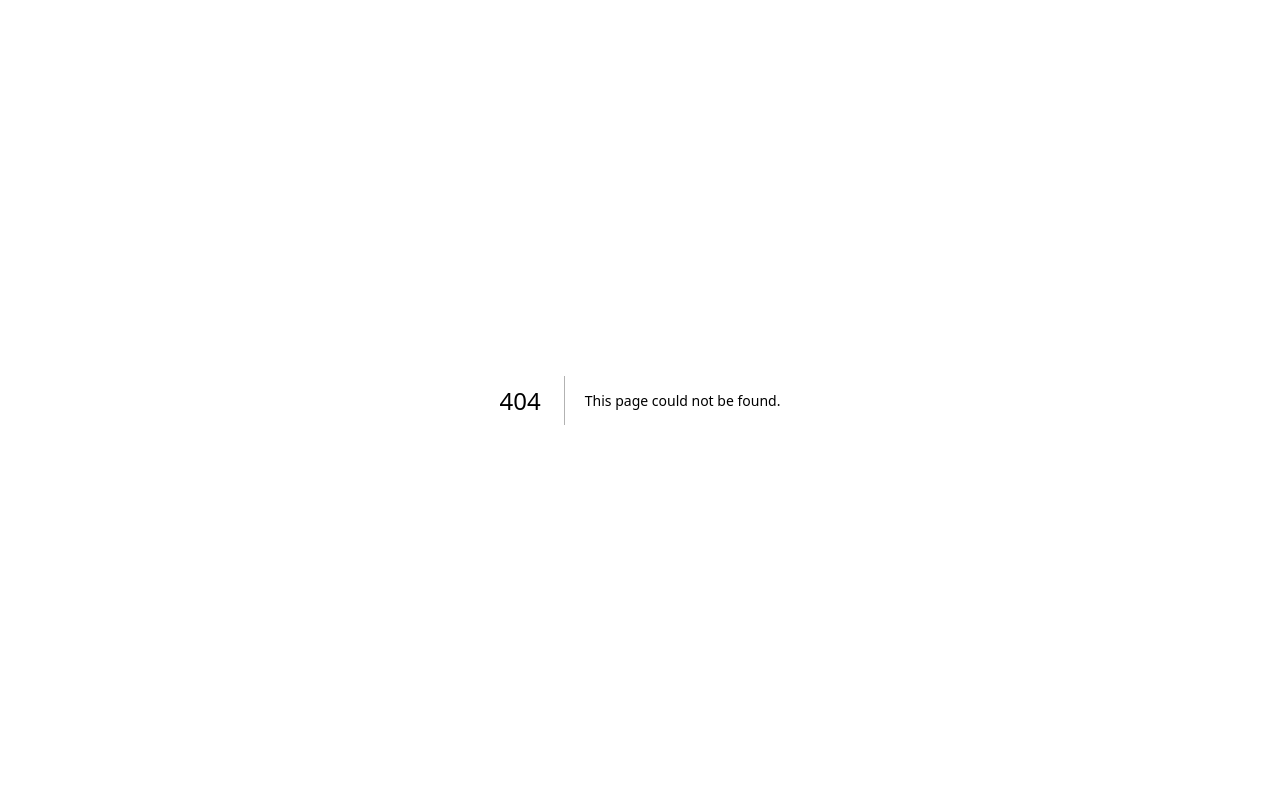
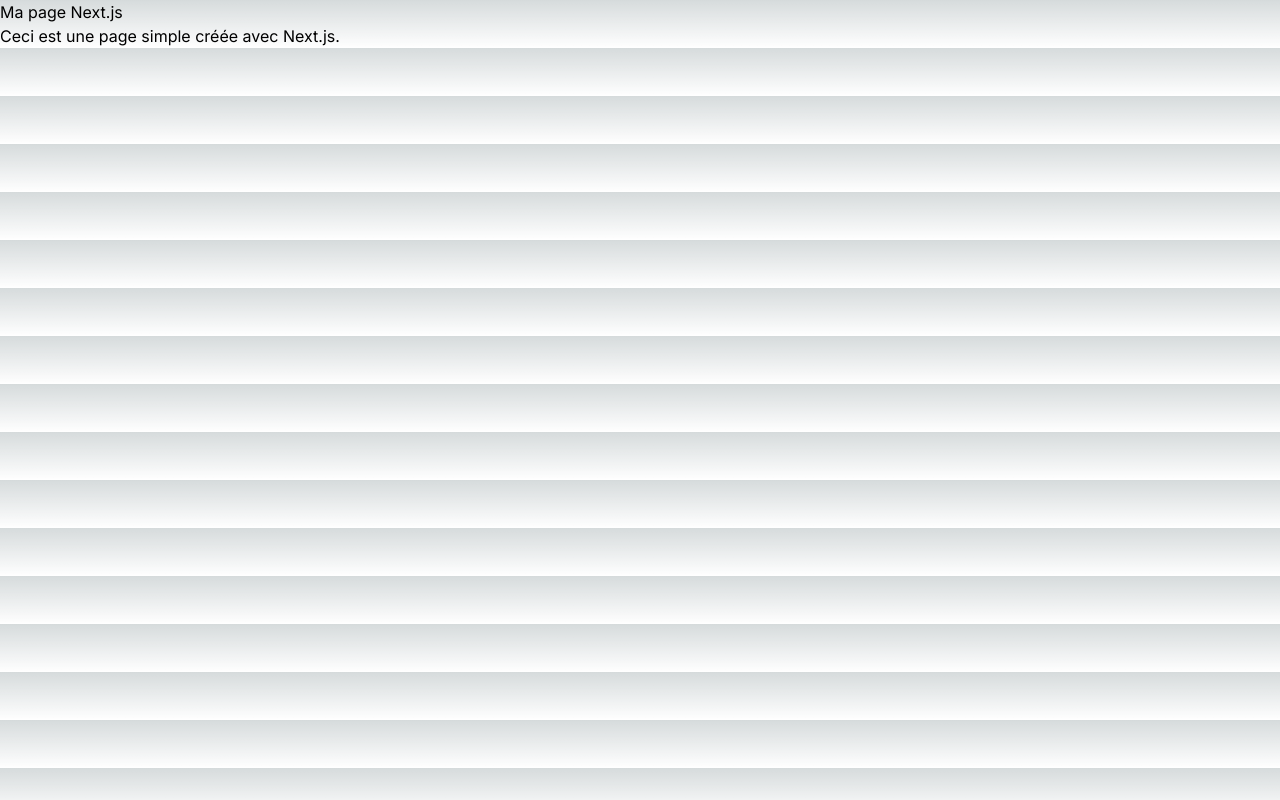
Before and after one commit to obitw/tchinlait, a Next.js app: page /lben in a window 1280 px wide. Before the commit this address had no page. Built offline with nearby package versions, Linux system fonts and the light colour scheme.

Commit message:
push lben

```diff
--- /dev/null
+++ b/src/app/lben/page.js
@@ -0,0 +1,12 @@
+import React from 'react';
+
+const Page = () => {
+    return (
+        <div>
+            <h1>Ma page Next.js</h1>
+            <p>Ceci est une page simple créée avec Next.js.</p>
+        </div>
+    );
+};
+
+export default Page;
```
